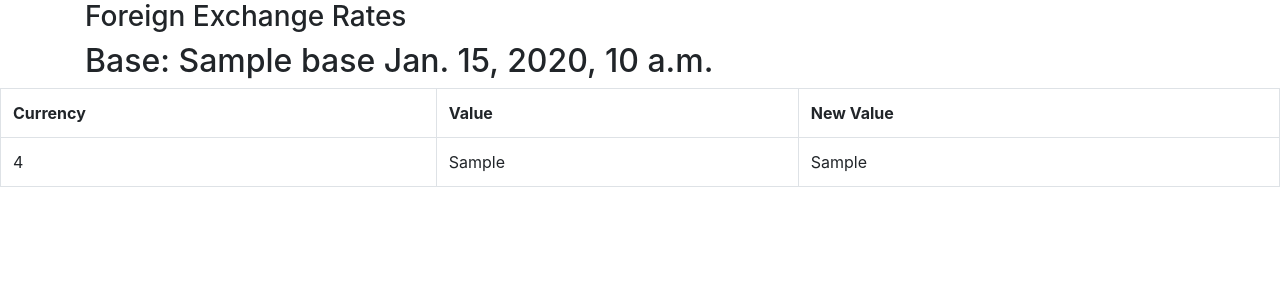
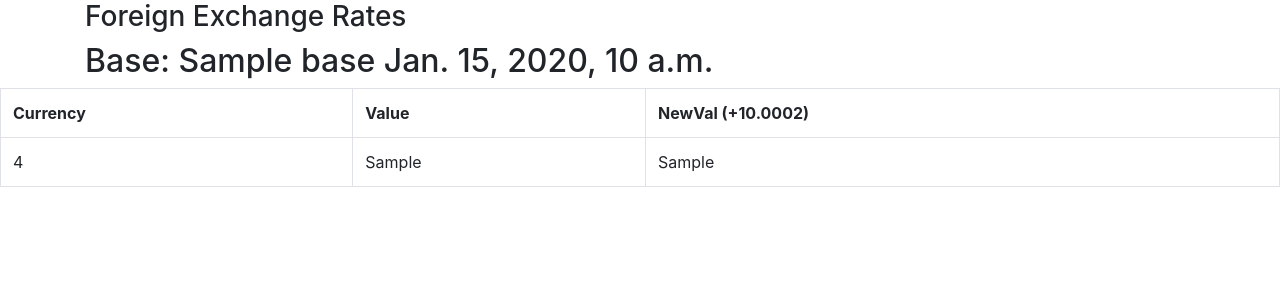
Before and after one commit to JuanPabloArbelaez/forex, a Django app: page /viewer/ in a window 1280 px wide. Shown: the top 300 px of the page. Run offline with Django 3.2, Linux system fonts and the light colour scheme; tables that the repository leaves empty hold one stand-in row (values such as "Sample post"); a database or web service that is not in the repository returns one stand-in record (values such as "Sample title"); data that the repository does not hold is empty; some libraries are stand-ins or nearby versions.

Commit message:
added_val to table header

```diff
--- a/Forex/viewer/templates/viewer/index.html
+++ b/Forex/viewer/templates/viewer/index.html
@@ -13,7 +13,7 @@
         <tr>
             <th scope="col">Currency</th>
             <th scope="col">Value</th>
-            <th scope="col">New Value</th>
+            <th scope="col">NewVal (+{{ added_val }}) </th>
         </tr>
     {% for r, v in rates.items %}
         <tr class={{ v.0 }}>
--- a/Forex/viewer/views.py
+++ b/Forex/viewer/views.py
@@ -17,6 +17,7 @@ def index(request):
         context = {
             'date': json_data.get('date'),
             'base': json_data.get('base'),
+            'added_val': ADDED_VALUE,
             'rates': rates
             }
 
```
